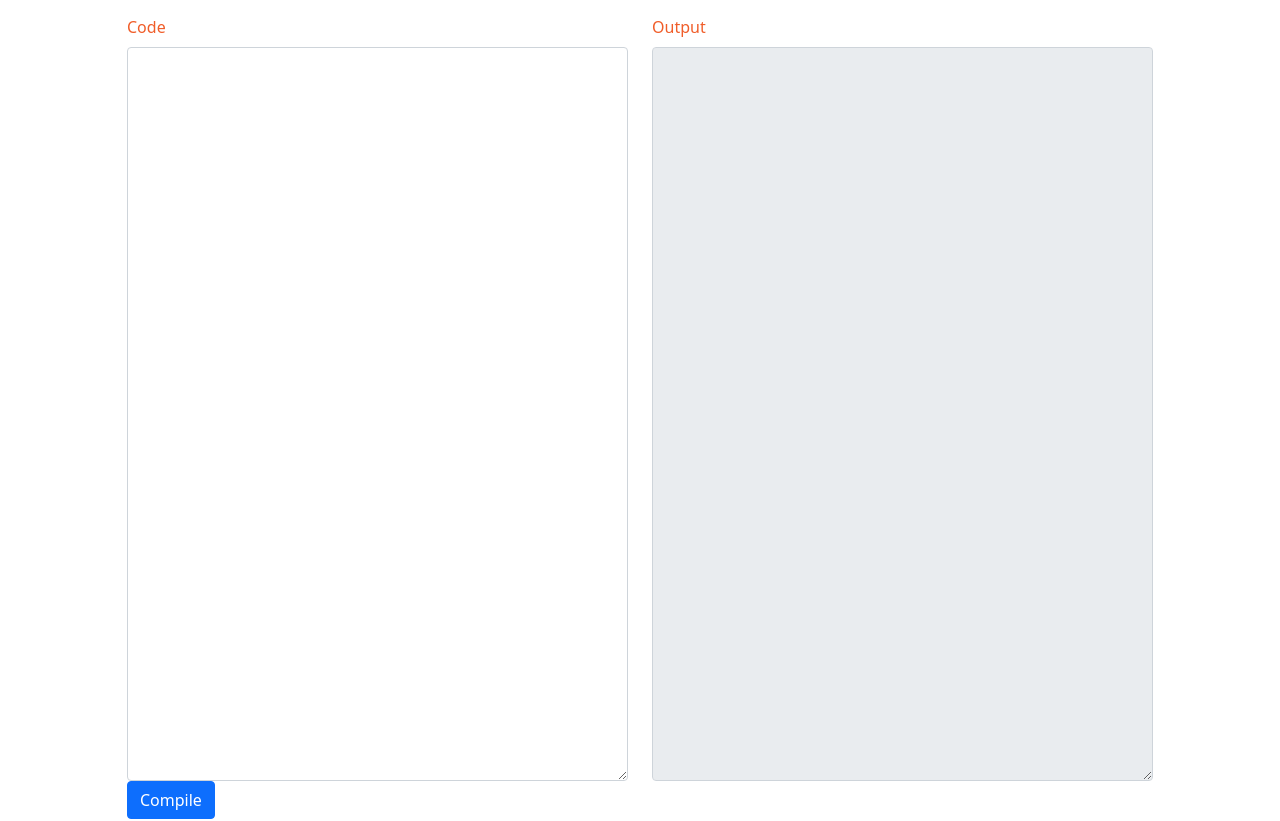
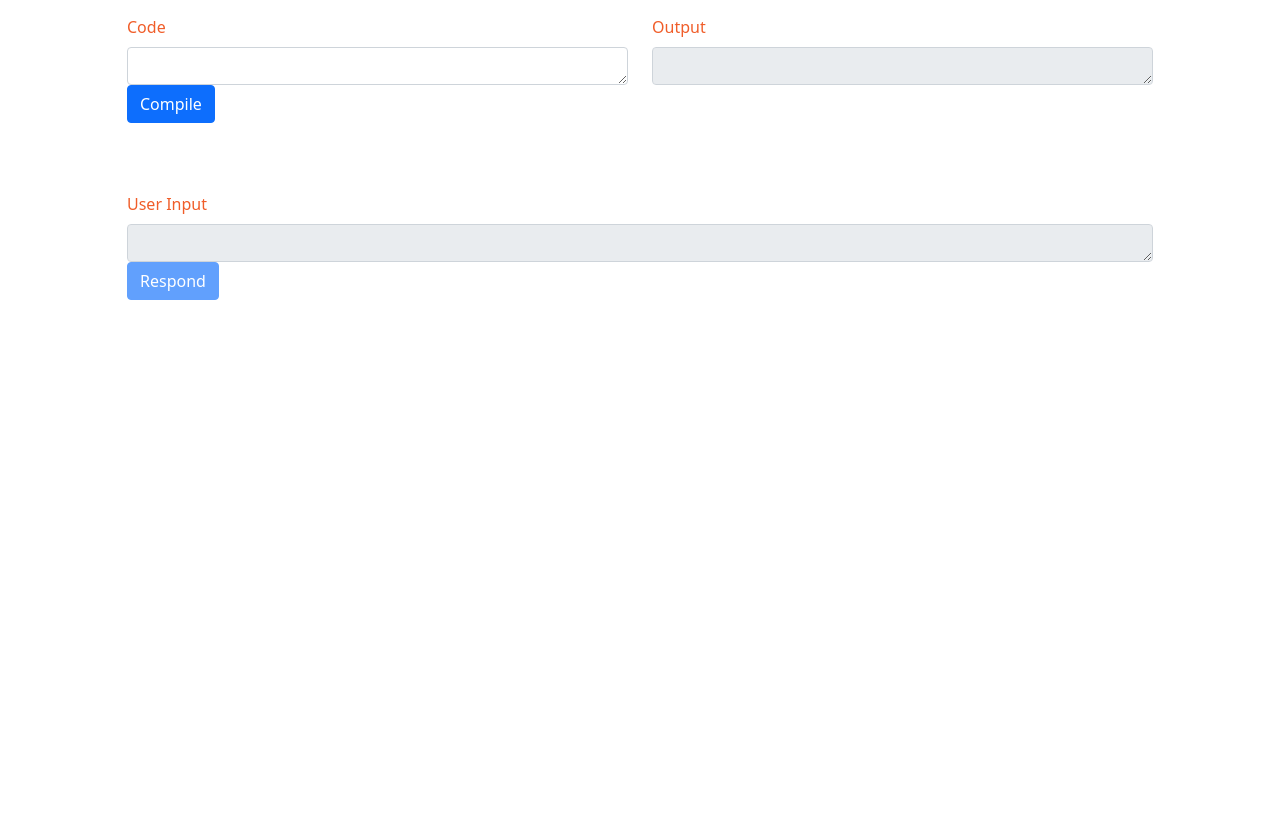
Before and after one commit to BrunoMendez/PyCoffee, a React (Create React App) app in the folder ui/: page / in a window 1280 px wide. Shown: the top 821 px of the page. After the commit the page ends 800 px from the top, so only its background shows below. Built offline with nearby package versions, Linux system fonts and the light colour scheme.

Commit message:
front-end window resize

```diff
--- a/ui/src/Compiler/Compiler.js
+++ b/ui/src/Compiler/Compiler.js
@@ -1,9 +1,9 @@
 // https://pycoffeecompiler.herokuapp.com/
-import React, { useState, useRef } from "react";
+import React, { useState, useRef, useEffect } from "react";
 import { Form, Container, Row, Col, Button } from "react-bootstrap";
 import "./Compiler.css";
 /* import fetchAPI from '../helpers/request'; */
-let base_url = "http://localhost:5000/";
+let base_url = "https://pycoffeecompiler.herokuapp.com/";
 let API_TOKEN = "ELDA";
 const Compiler = () => {
 	const [input, setInput] = useState("");
@@ -11,6 +11,7 @@ const Compiler = () => {
 	const userInputRef = useRef();
 	const formRef = useRef();
 	const [isWaitingForInput, setIsWaitingForInput] = useState(false);
+	const [height, setHeight] = useState();
 	const [inputLabel, setInputLabel] = useState("");
 	const [currentQuad, setCurrentQuad] = useState(0);
 
@@ -91,6 +92,13 @@ const Compiler = () => {
 		fetchUrl(url, settings);
 		userInputRef.current.value = "";
 	};
+	useEffect(() => {
+		function handleResize() {
+			setHeight(window.innerHeight);
+		}
+
+		window.addEventListener("resize", handleResize);
+	});
 
 	return (
 		<Container id='formContainer'>
@@ -101,7 +109,12 @@ const Compiler = () => {
 							<Form.Label>Code</Form.Label>
 							<Form.Control
 								as='textarea'
-								rows={30}
+								style={{
+									height: "80%",
+									lineHeight: 1,
+									fontSize: "12px",
+								}}
+								rows={parseInt((height / 12) * 0.5)}
 								value={input}
 								onChange={(e) => setInput(e.target.value)}
 								disabled={isWaitingForInput}
@@ -113,7 +126,12 @@ const Compiler = () => {
 							<Form.Label>Output</Form.Label>
 							<Form.Control
 								as='textarea'
-								rows={30}
+								style={{
+									height: "80%",
+									lineHeight: 1,
+									fontSize: "12px",
+								}}
+								rows={parseInt((height / 12) * 0.5)}
 								value={result}
 								readOnly
 							/>
@@ -141,7 +159,7 @@ const Compiler = () => {
 							<Form.Label>User Input</Form.Label>
 							<Form.Control
 								as='textarea'
-								rows={2}
+								rows={1}
 								ref={userInputRef}
 								disabled={!isWaitingForInput}
 								onKeyPress={(e) => {
```
